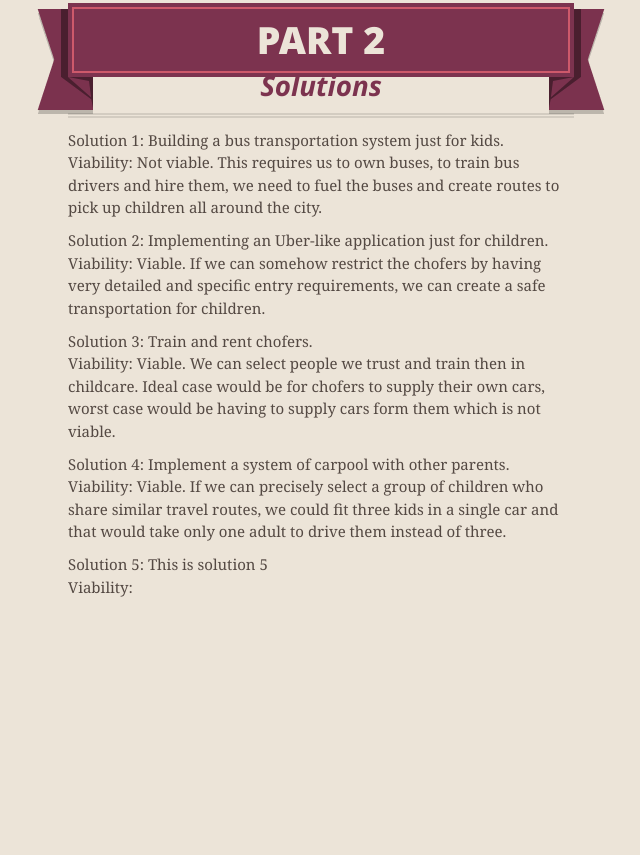
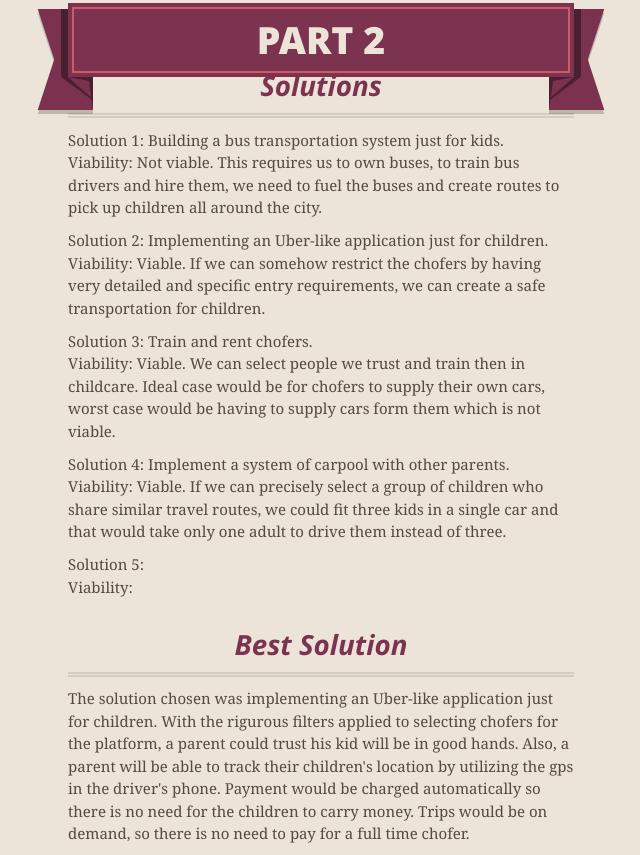
Before and after one commit to EduardoTost/EduardoTostado.github.io, a plain HTML site: page index.html in a window 1280 px wide. Shown: the part 2920-3775 px from the top of the page, without its empty margins (319-959 px from the left). Before the commit the page ends 3529 px from the top, so only its background shows below. Drawn offline with nearby package versions, Linux system fonts and the light colour scheme.

Commit message:
Update index.html

```diff
--- a/index.html
+++ b/index.html
@@ -107,9 +107,14 @@ Interviews with parents (our user group) gave some very interesting facts about
 <p><b></b>Solution 4:</b> Implement a system of carpool with other parents.<br>
 <b></b>Viability:</b> Viable. If we can precisely select a group of children who share similar travel routes, we could fit three kids in a single car and that would take only one adult to drive them instead of three.
 </p>
-<p><b></b>Solution 5:</b> This is solution 5<br>
+<p><b></b>Solution 5:</b> <br>
 <b>Viability:</b>
 </p>
+
+<h3>
+<a id="evaluation-of-partial-1" class="anchor" href="#evaluation-of-partial-1" aria-hidden="true"><span aria-hidden="true" class="octicon octicon-link"></span></a>Best Solution</h3>
+<p>The solution chosen was implementing an Uber-like application just for children. With the rigurous filters applied to selecting chofers for the platform, a parent could trust his kid will be in good hands. Also, a parent will be able to track their children's location by utilizing the gps in the driver's phone. Payment would be charged automatically so there is no need for the children to carry money. Trips would be on demand, so there is no need to pay for a full time chofer.</p>
+
 </p>
       </section>
     </div>
```
